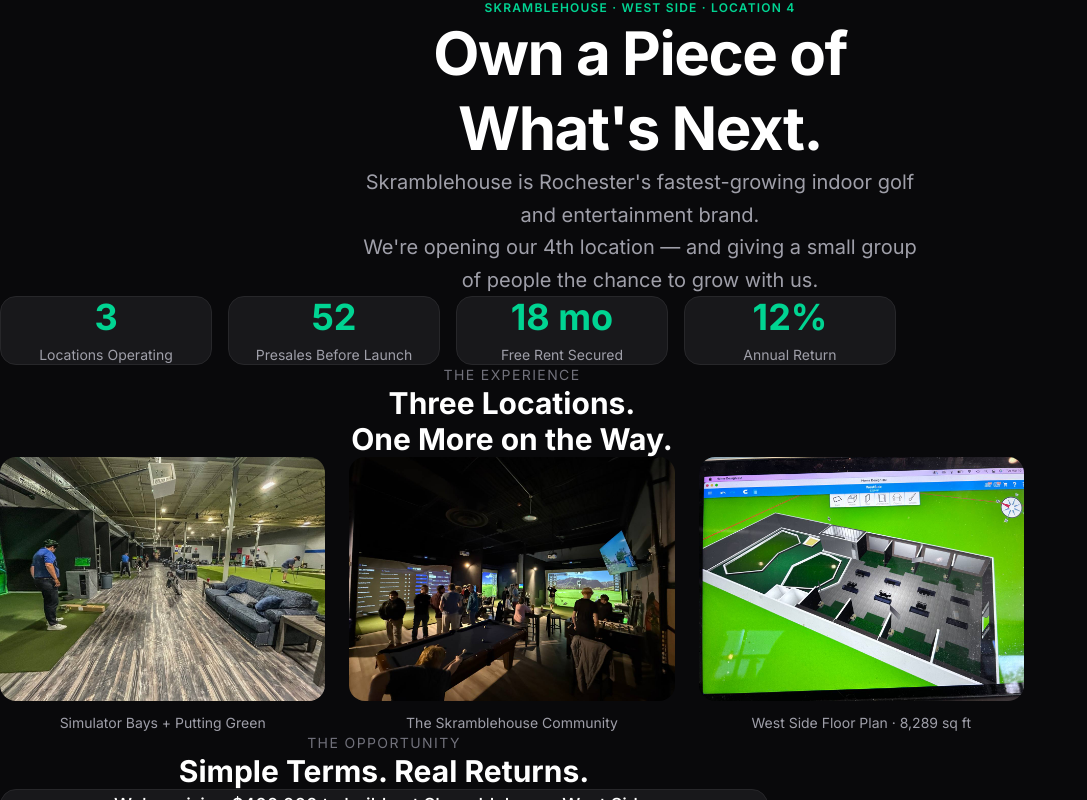
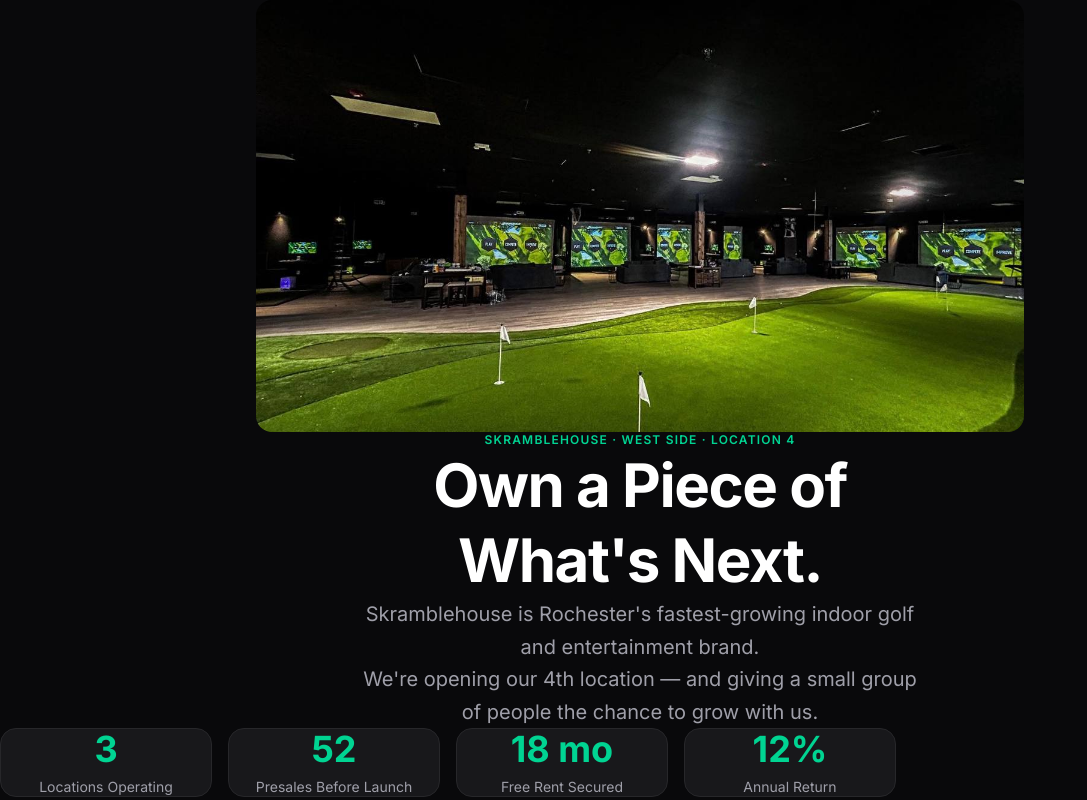
Before and after one commit to rickyhowcroft-dot/skramblehouse-westside, a Next.js app: page /investors in a window 1280 px wide. Shown: the top 800 px of the page, without its empty margins (0-1087 px from the left). Built offline with nearby package versions, Linux system fonts and the light colour scheme.

Commit message:
feat: add hero image above headline on investors page

```diff
--- a/app/investors/page.tsx
+++ b/app/investors/page.tsx
@@ -52,7 +52,12 @@ export default function InvestorsPage() {
     <main className="min-h-screen bg-zinc-950 text-white">
 
       {/* ── Hero ─────────────────────────────────────────────────────────── */}
-      <section className="flex flex-col items-center text-center px-6 pt-28 pb-24">
+      <section className="flex flex-col items-center text-center px-6 pt-16 pb-24">
+        {/* Hero image */}
+        <div className="relative w-full max-w-3xl rounded-2xl overflow-hidden aspect-[16/9] mb-12">
+          <Image src="/investors/hero.jpg" alt="Skramblehouse facility" fill className="object-cover" priority />
+        </div>
+
         <p className="text-emerald-400 text-xs font-semibold uppercase tracking-widest mb-6">
           Skramblehouse · West Side · Location 4
         </p>
```
Also changed, not shown: public/investors/hero.jpg (added).
